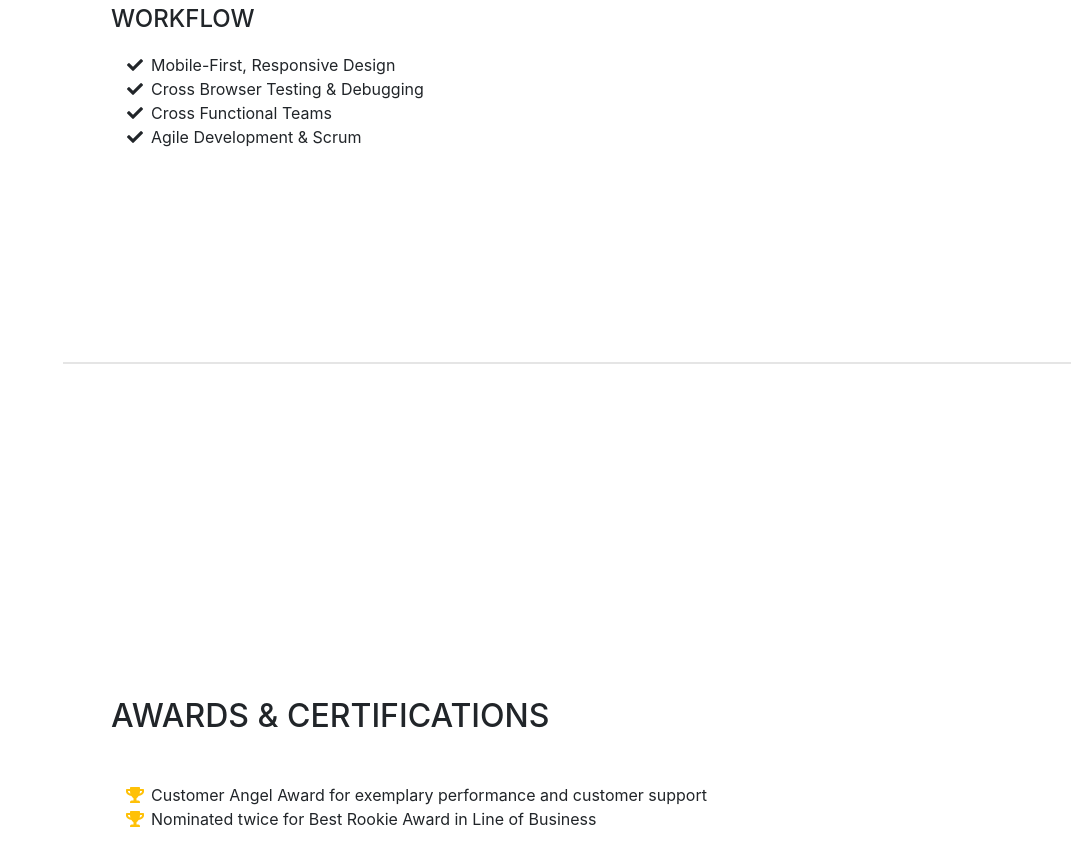
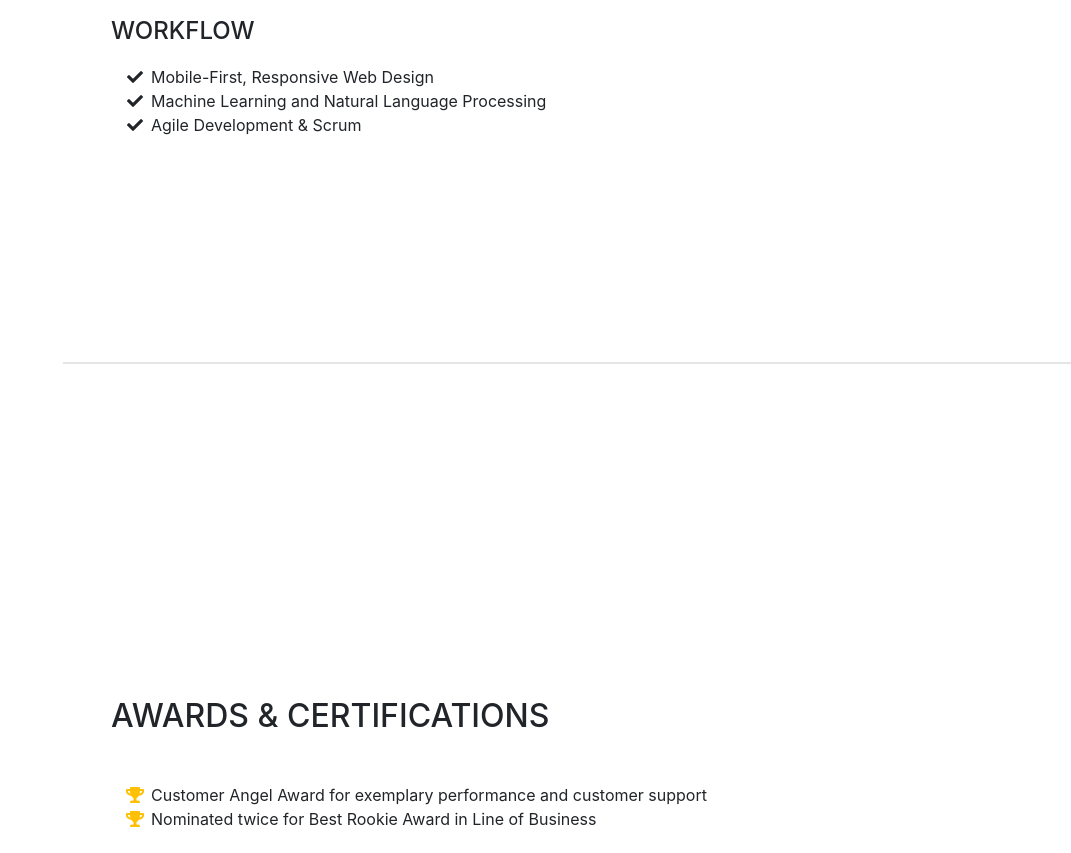
Before and after one commit to nambiarvijay/nambiarvijay.github.io, a website with bundled scripts: page index.html in a window 1280 px wide. Shown: the part 2964-3817 px from the top of the page, without its empty margins (209-1280 px from the left). Built offline with nearby package versions, Linux system fonts and the light colour scheme; a web font is replaced by a local one.

Commit message:
Update skills

```diff
--- a/index.html
+++ b/index.html
@@ -212,13 +212,13 @@
           <ul class="fa-ul mb-0">
             <li>
               <i class="fa-li fa fa-check"></i>
-              Mobile-First, Responsive Design</li>
+              Mobile-First, Responsive Web Design</li>
             <li>
               <i class="fa-li fa fa-check"></i>
-              Cross Browser Testing &amp; Debugging</li>
-            <li>
+              Machine Learning and Natural Language Processing</li>
+            <!-- <li>
               <i class="fa-li fa fa-check"></i>
-              Cross Functional Teams</li>
+              Cross Functional Teams</li> -->
             <li>
               <i class="fa-li fa fa-check"></i>
               Agile Development &amp; Scrum</li>
```
